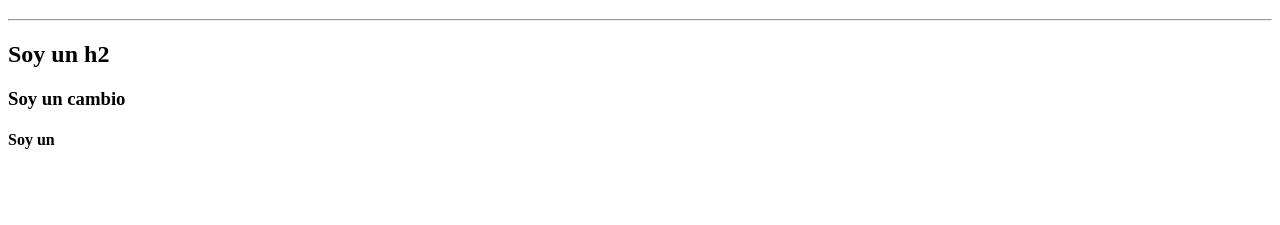
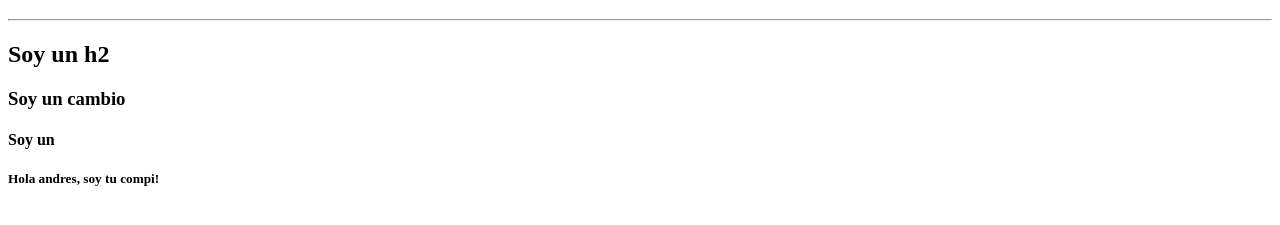
Before and after one commit to joselautaro/git-github, a plain HTML site: page index.html in a window 1280 px wide. Shown: the part 61-286 px from the top of the page. Drawn offline with Linux system fonts and the light colour scheme.

Commit message:
Saludamos a Andrés

```diff
--- a/index.html
+++ b/index.html
@@ -16,6 +16,7 @@
 
     <h3>Soy un cambio</h3>
     <h4>Soy un <h4>
+        <h5>Hola andres, soy tu compi!</h5>
 
 
 
```
